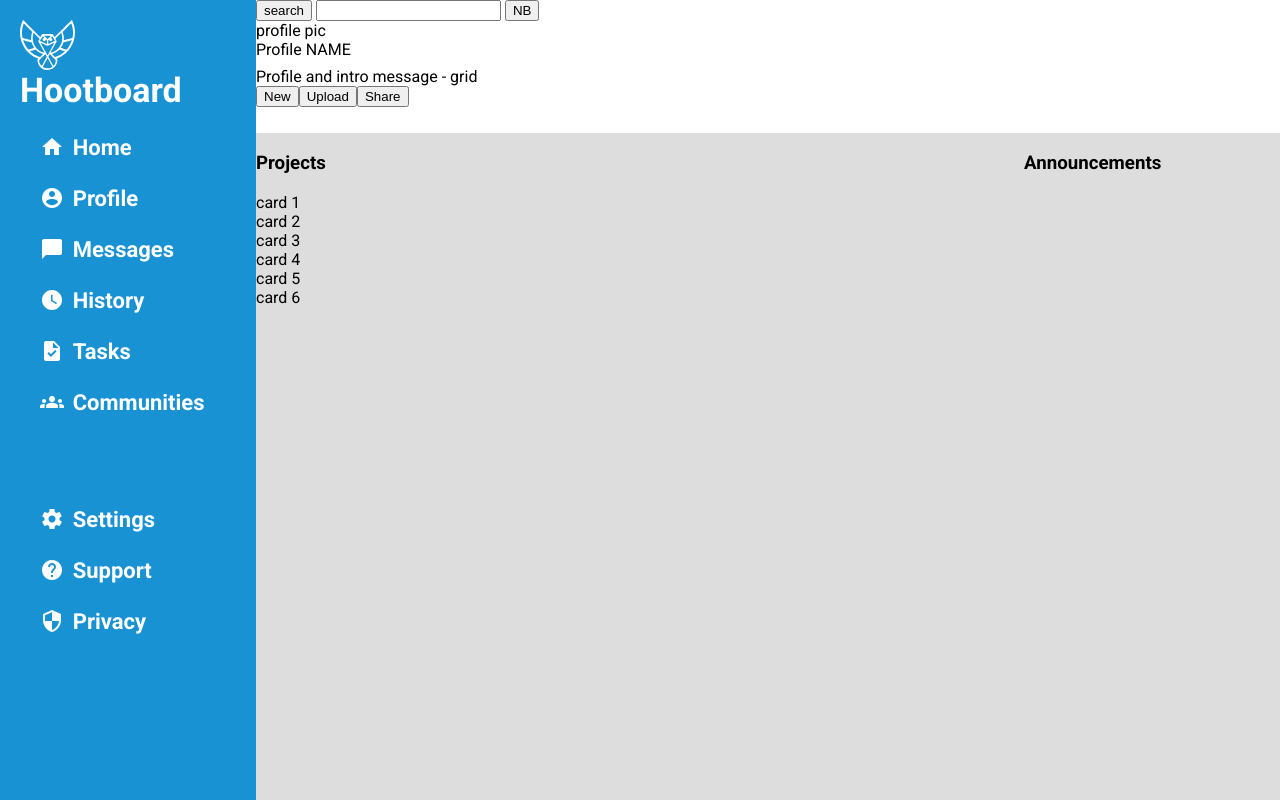
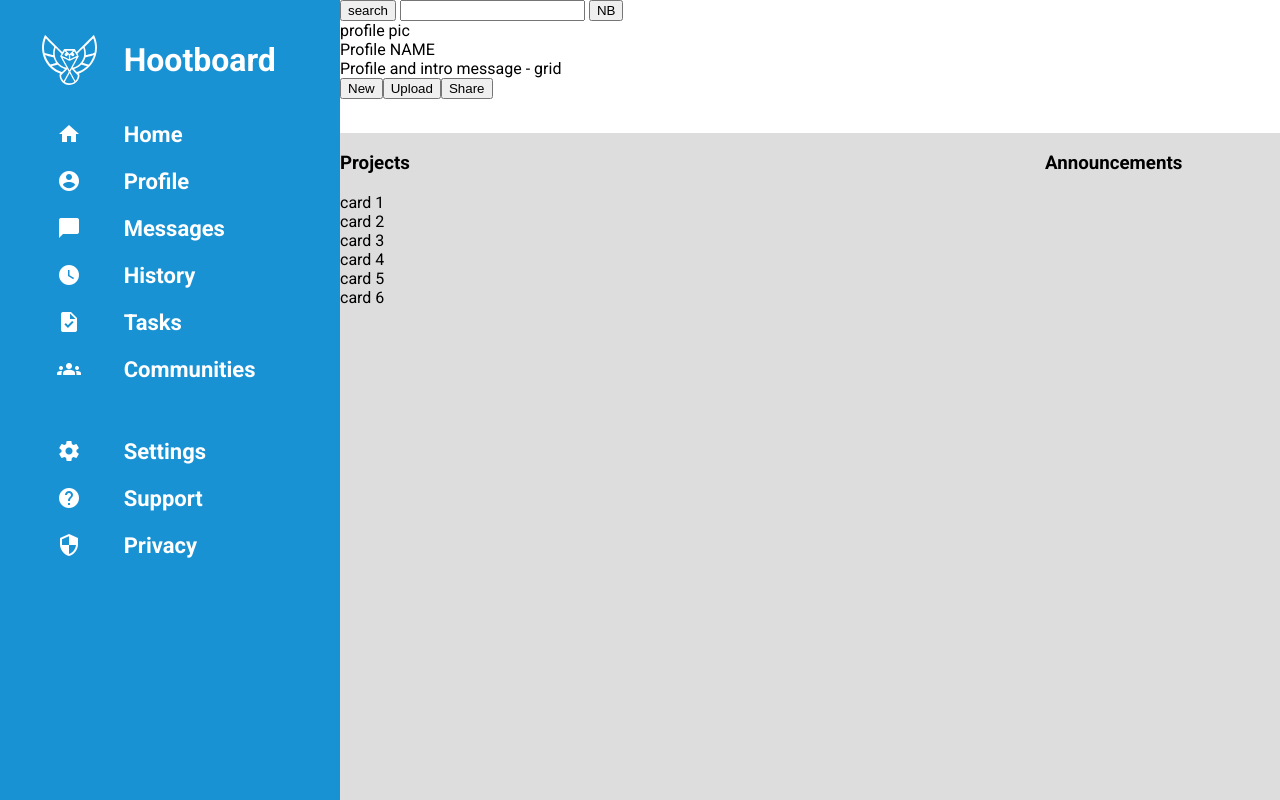
Before and after one commit to spuddister/admin-dashboard-project, a plain HTML site: page index.html in a window 1280 px wide. Drawn offline with Linux system fonts and the light colour scheme.

Commit message:
Styled sidebar. Combined header and subheader into one grid.

```diff
--- a/index.html
+++ b/index.html
@@ -12,45 +12,42 @@
 <body>
     <div class="grid-container">
         <header class="header">
+            <div class="header-grid">
                 <button class="search-button">search</button>
                 <input type="text" class="search-bar">
                 <button class="notification-button">NB</button>
                 <div>profile pic</div>
                 <div>Profile NAME</div>
-        </header>
-        <div class="sub-header">
                 <div>Profile and intro message - grid</div>
                 <div>
                     <button class="interact-button">New</button><button class="interact-button">Upload</button><button class="interact-button">Share</button>
                 </div>
             </div>
-        <div class="sidebar">
-            <div class="logo">
-                <img class="logo-icon" src="./img/owl.svg" alt="An owl">Hootboard
+        </header>
+        <div class="sidebar-grid">
+            <div class="grid-row-wrapper">
+                <img class="row-1 col-1" src="./img/owl.svg" alt="An owl">
+                <div class="row-1 col-2">Hootboard</div>
             </div>
-            <div class="sidebar-grid">
-                <div class="sidebar-item row-1"><span class="material-icons">
-                    home</span></div>
-                <div class="sidebar-item row-1">Home</div>
-                <div class="sidebar-item row-2"><span class="material-icons">account_circle</span></div>
-                <div class="sidebar-item row-2">Profile</div>
-                <div class="sidebar-item row-3"><span class="material-icons">chat_bubble</span></div>
-                <div class="sidebar-item row-3">Messages</div>
-                <div class="sidebar-item row-4"><span class="material-icons">watch_later</span></div>
-                <div class="sidebar-item row-4">History</div>
-                <div class="sidebar-item row-5"><span class="material-icons">task</span></div>
-                <div class="sidebar-item row-5">Tasks</div>
-                <div class="sidebar-item row-6"><span class="material-icons">groups</span></div>
-                <div class="sidebar-item row-6">Communities</div>
-                <div class="sidebar-item row-7"><span class="material-icons">settings</span></div>
-                <div class="sidebar-item row-7">Settings</div>
-                <div class="sidebar-item row-8"><span class="material-icons">help</span></div>
-                <div class="sidebar-item row-8">Support</div>
-                <div class="sidebar-item row-9"><span class="material-icons">security</span></div>
-                <div class="sidebar-item row-9">Privacy</div>
+            <div class="sidebar-item row-2 col-1"><span class="material-icons">home</span></div>
+            <div class="sidebar-item row-2 col-2">Home</div>
+            <div class="sidebar-item row-3 col-1"><span class="material-icons">account_circle</span></div>
+            <div class="sidebar-item row-3 col-2">Profile</div>
+            <div class="sidebar-item row-4 col-1"><span class="material-icons">chat_bubble</span></div>
+            <div class="sidebar-item row-4 col-2">Messages</div>
+            <div class="sidebar-item row-5 col-1"><span class="material-icons">watch_later</span></div>
+            <div class="sidebar-item row-5 col-2">History</div>
+            <div class="sidebar-item row-6 col-1"><span class="material-icons">task</span></div>
+            <div class="sidebar-item row-6 col-2">Tasks</div>
+            <div class="sidebar-item row-7 col-1"><span class="material-icons">groups</span></div>
+            <div class="sidebar-item row-7 col-2">Communities</div>
+            <div class="sidebar-item row-8 col-1"><span class="material-icons">settings</span></div>
+            <div class="sidebar-item row-8 col-2">Settings</div>
+            <div class="sidebar-item row-9 col-1"><span class="material-icons">help</span></div>
+            <div class="sidebar-item row-9 col-2">Support</div>
+            <div class="sidebar-item row-10 col-1"><span class="material-icons">security</span></div>
+            <div class="sidebar-item row-10 col-2">Privacy</div>
         </div>
-        </div>
-
         <div class="content">
             <h3>Projects</h3>
             <div class="project-card-grid">
--- a/styles.css
+++ b/styles.css
@@ -15,60 +15,56 @@ body {
 .grid-container {
     flex: 1;
     display: grid;
-    grid-template: 1fr 1fr 10fr / 1fr 3fr 1fr;
+    grid-template: 1fr 5fr / minmax(260px, 340px) 6fr 2fr;
+}
+
+.sidebar-grid {
+    grid-column: 1 / 2;
+    grid-row: 1 / -1;
+    color: white;
+    background-color: #1992d4;
+    font-size: 22px;
+    font-weight: 700;
+    padding: 20px;
+    display: grid;
+    grid-template: 80px repeat(5, 25px) 60px repeat(3, 25px) / 1fr 2fr;
+    gap: 1em 0.25em;
+}
+
+.sidebar-grid img {
+    height: 50px;
+}
+
+.grid-row-wrapper{
+    display: contents;
+    font-size: 32px;
+}
+
+.col-1 {
+    justify-self: center;
+}
+
+.row-1 {
+    align-self: center;
+}
+.sidebar-item:hover {
+    color: black;
 }
 
 header {
     grid-column: 2 / 4;
+    grid-row: 1 / 2;
     background-color: white;
 }
 
-.sub-header {
-    grid-column: 2 / 4;
-    grid-row: 2 / 3;
-    background-color: white;
-}
-
-.sidebar {
-    grid-column: 1;
-    grid-row: 1 / -1;
-    background-color: #1992d4;
-    font-size: 22px;
-    font-weight: 700;
-    padding: 20px;
-    color: white;
-}
-.logo {
-    display: flex;
-    justify-content: flex-start;
-    flex-wrap: wrap;
-    align-items: center;
-    font-size: 34px;
-    margin-bottom: 25px;
-}
-
-.sidebar div img {
-    height: 50px;
-    margin-right: 15px;
-}
-
-.sidebar-grid {
-    display: grid;
-    grid-template: repeat(5, 1fr) / 1fr 6fr;
-    margin-left: 20px;
-    gap: 1em 0.25em;
-}
-
-.row-6 {
-    margin-bottom: 3em;
-}
-
 .content {
-    grid: 3 / 2 / 4 / 3;
+    grid-column: 2 / 3;
+    grid-row: 2 / -1;
 }
 
 .info-bar {
-    grid: 3 / 3 / 4 / 4;
+    grid-column: 3 / -1;
+    grid-row: 2 / -1;
 }
 
 /* footer {
```
Also changed, not shown: ReadMe.txt (added), img/pic1.jpg (added), img/pic2.jpg (added), img/pic3.jpg (added), img/pic4.jpg (added). Lines whose indentation alone changed are shown as unchanged.
